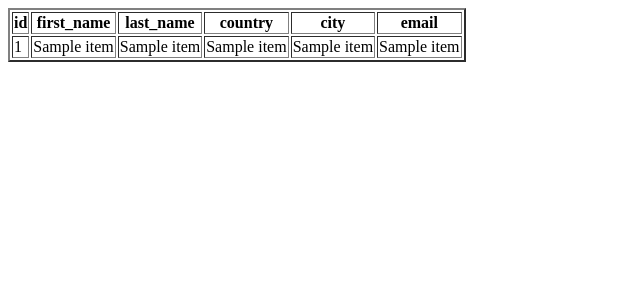
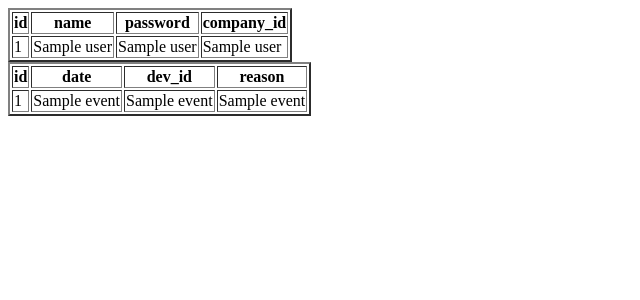
Before and after one commit to the-Old-code/PIKPO, a Flask app: template templates/info.html in a window 1280 px wide. Shown: the top 300 px of the page, without its empty margins (0-640 px from the left). Run offline with Flask 2, Linux system fonts and the light colour scheme; the template is opened without the code that fills it: most values are stand-ins (such as "Sample title", 1, 10 or a date in 2020).

Commit message:
add db & info

```diff
--- a/app.py
+++ b/app.py
@@ -21,8 +21,9 @@ def reg():
 
 @app.route('/info')
 def info():
-    proc_file = controller.get_source()
-    return render_template("info.html",proc_file=proc_file)
+    users = controller.get_source()
+    events = controller.get_source1()
+    return render_template("info.html",users=users,events=events)
 
 
 @app.errorhandler(404)
--- a/templates/info.html
+++ b/templates/info.html
@@ -7,6 +7,7 @@
     <title>Document</title>
 </head>
 <body>
+    <!--===========================Таблица пользователей====================================================-->
     <div class="job_listing_area plus_padding">
         <div class="container">
             <div class="row">
@@ -14,19 +15,40 @@
                     <div class="job_lists m-0">
                         <table border="2">
                             <th>id</th>
-                            <th>first_name</th>
-                            <th>last_name</th>
-                            <th>country</th>
-                            <th>city</th>
-                            <th>email</th>
-                            {% for item in proc_file %}
+                            <th>name</th>
+                            <th>password</th>
+                            <th>company_id</th>
+                            {% for user in users %}
                             <tr>
-                                <td>{{item[0]}}</td>
-                                <td>{{item[1]}}</td>
-                                <td>{{item[2]}}</td>
-                                <td>{{item[3]}}</td>
-                                <td>{{item[4]}}</td>
-                                <td>{{item[5]}}</td>
+                                <td>{{user[0]}}</td>
+                                <td>{{user[1]}}</td>
+                                <td>{{user[2]}}</td>
+                                <td>{{user[3]}}</td>
+                            </tr>
+                            {% endfor %}
+                        </table>
+                    </div>
+                </div>
+            </div>
+        </div>
+    </div>
+    <!--===========================Таблица событий====================================================-->
+    <div class="job_listing_area plus_padding">
+        <div class="container">
+            <div class="row">
+                <div class="col-lg-9">
+                    <div class="job_lists m-0">
+                        <table border="2">
+                            <th>id</th>
+                            <th>date</th>
+                            <th>dev_id</th>
+                            <th>reason</th>
+                            {% for event in events %}
+                            <tr>
+                                <td>{{event[0]}}</td>
+                                <td>{{event[1]}}</td>
+                                <td>{{event[2]}}</td>
+                                <td>{{event[3]}}</td>
                             </tr>
                             {% endfor %}
                         </table>
```
Also changed, not shown: controller.py (+11 -1 lines), test.db.
